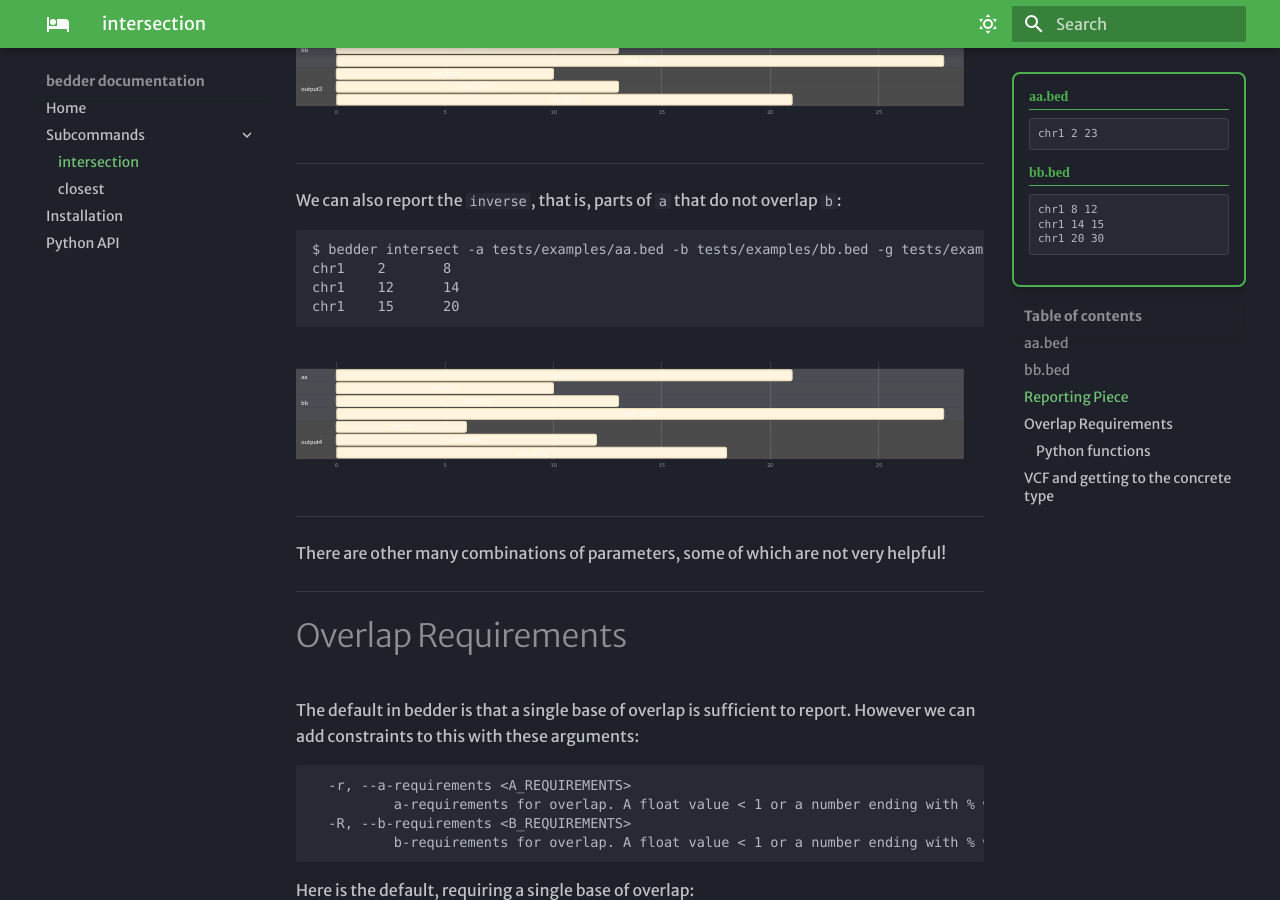
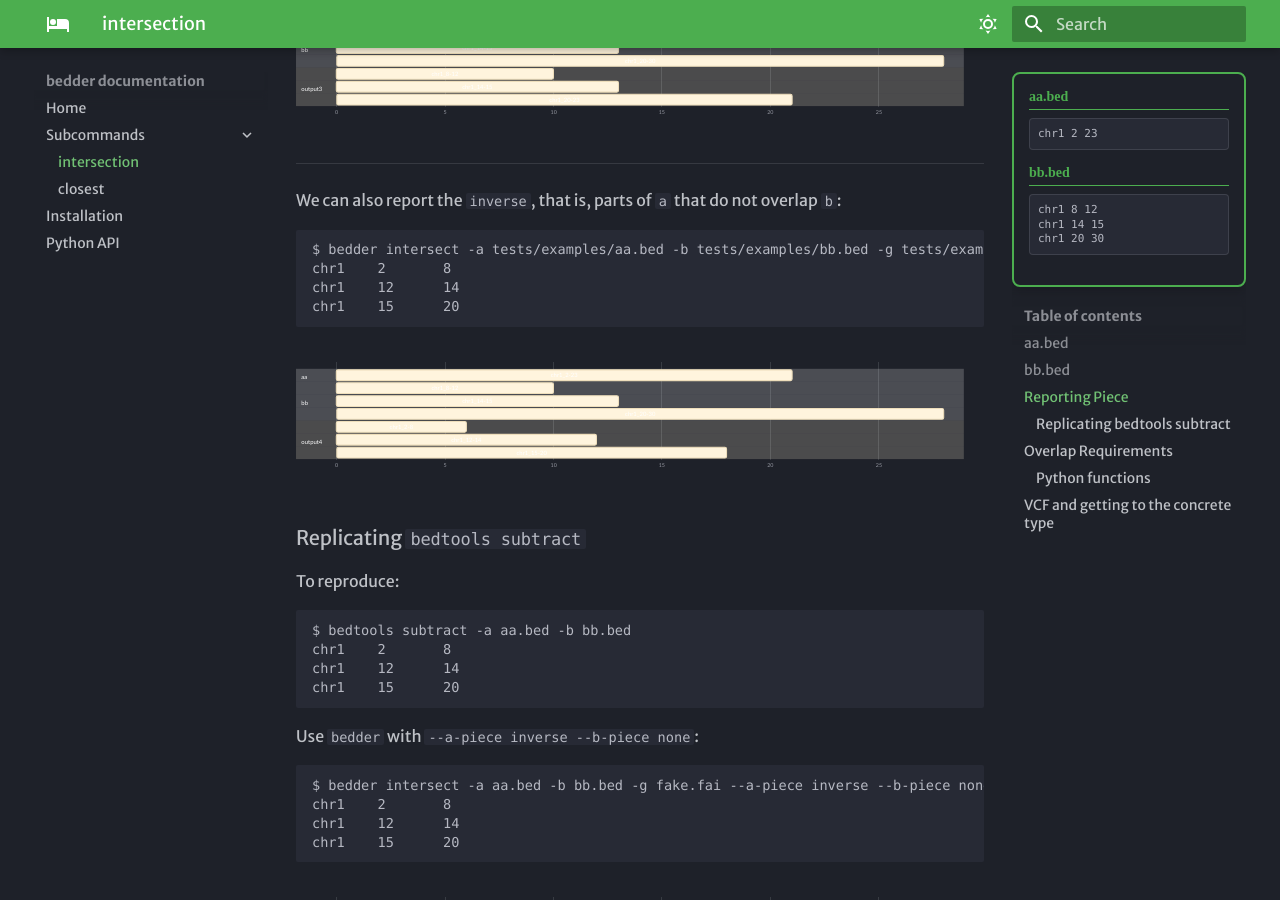
Before and after one commit to brentp/bedder-docs, an MkDocs documentation site: the page built from docs/subcommands/intersection.md, in a window 1280 px wide and 900 px high, scrolled down 2346 px. Built offline with MkDocs 1.6.1 and Material for MkDocs 9.7.7, drawn with Linux system fonts in a browser that asks for light colours; some web fonts are replaced.

Commit message:
example for subtract-like behavior

````diff
--- a/docs/subcommands/intersection.md
+++ b/docs/subcommands/intersection.md
@@ -224,6 +224,44 @@
     chr1_14-15 :12, 13
     chr1_20-30 :18, 28
     section output4
+    chr1_2-8 :0, 6
+    chr1_12-14 :10, 12
+    chr1_15-20 :13, 18
+```
+
+### Replicating `bedtools subtract`
+
+To reproduce:
+
+```
+$ bedtools subtract -a aa.bed -b bb.bed
+chr1    2       8
+chr1    12      14
+chr1    15      20
+```
+
+Use `bedder` with `--a-piece inverse --b-piece none`:
+
+```
+$ bedder intersect -a aa.bed -b bb.bed -g fake.fai --a-piece inverse --b-piece none
+chr1    2       8
+chr1    12      14
+chr1    15      20
+```
+
+```mermaid
+%%{init: {'theme':'base', 'themeVariables': {'primaryTextColor': '#ffffff', 'tertiaryTextColor': '#ffffff', 'sectionBkgColor': '#ffffff', 'altSectionBkgColor': '#ffffff', 'gridColor': '#777777', 'section0': '#ffffff', 'section1': '#ffffff', 'section2': '#ffffff', 'section3': '#ffffff', 'taskTextColor': '#ffffff', 'altTaskTextColor': '#ffffff', 'textColor': '#ffffff'}}}%%
+gantt
+    dateFormat X
+    axisFormat %s
+
+    section aa
+    chr1_2-23 :0, 21
+    section bb
+    chr1_8-12 :6, 10
+    chr1_14-15 :12, 13
+    chr1_20-30 :18, 28
+    section output-subtract
     chr1_2-8 :0, 6
     chr1_12-14 :10, 12
     chr1_15-20 :13, 18
````
